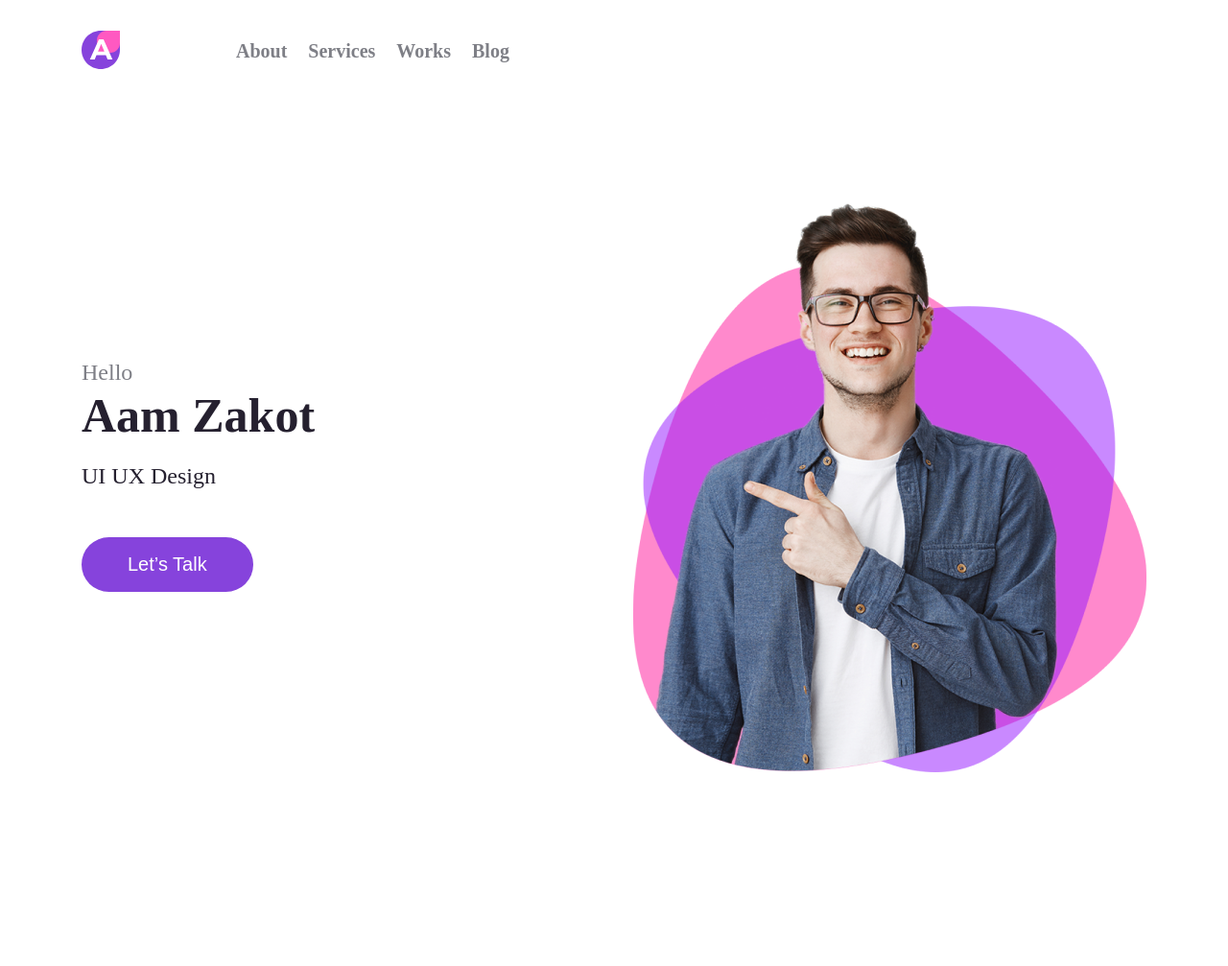
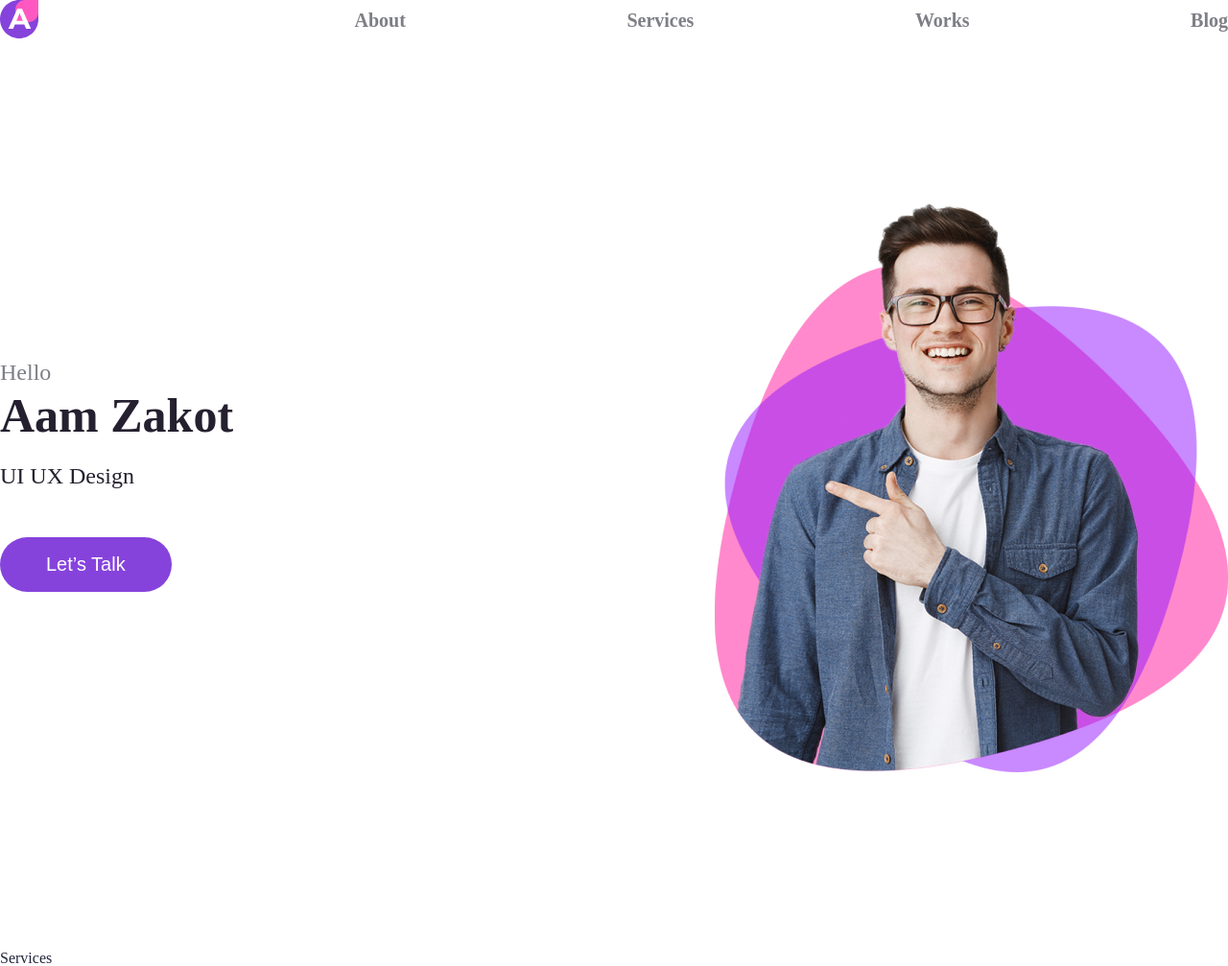
Before and after one commit to queencodes27/portfolio-hmtl, a plain HTML site: page index.html in a window 1280 px wide. Shown: the whole page at 96% size. Drawn offline with Linux system fonts and the light colour scheme.

Commit message:
titles added, sections added, container created

```diff
--- a/css/index.css
+++ b/css/index.css
@@ -82,10 +82,14 @@ body {
   width: 100%;
   z-index: 50;
 }
-.header_container {
+
+.container {
+    max-width: 1440px;
+    width: 100%;
+    margin:  0 auto;
 }
-.menu {
-}
+
+.service_description h
 
 .header_menu {
   min-height: 107px;
--- a/index.html
+++ b/index.html
@@ -57,13 +57,14 @@
             </div>
           </div>
         </section>
+        <div class="container">
+            <section class="service_description">
+                <h2>Services</h2>
+                <div class="line"></div>
 
 
-
-
-        <section class="service_description">
-            <title>Services</title>
-        </section>
+            </section>
+        </div>
       </main>
     </div>
   </body>
```
